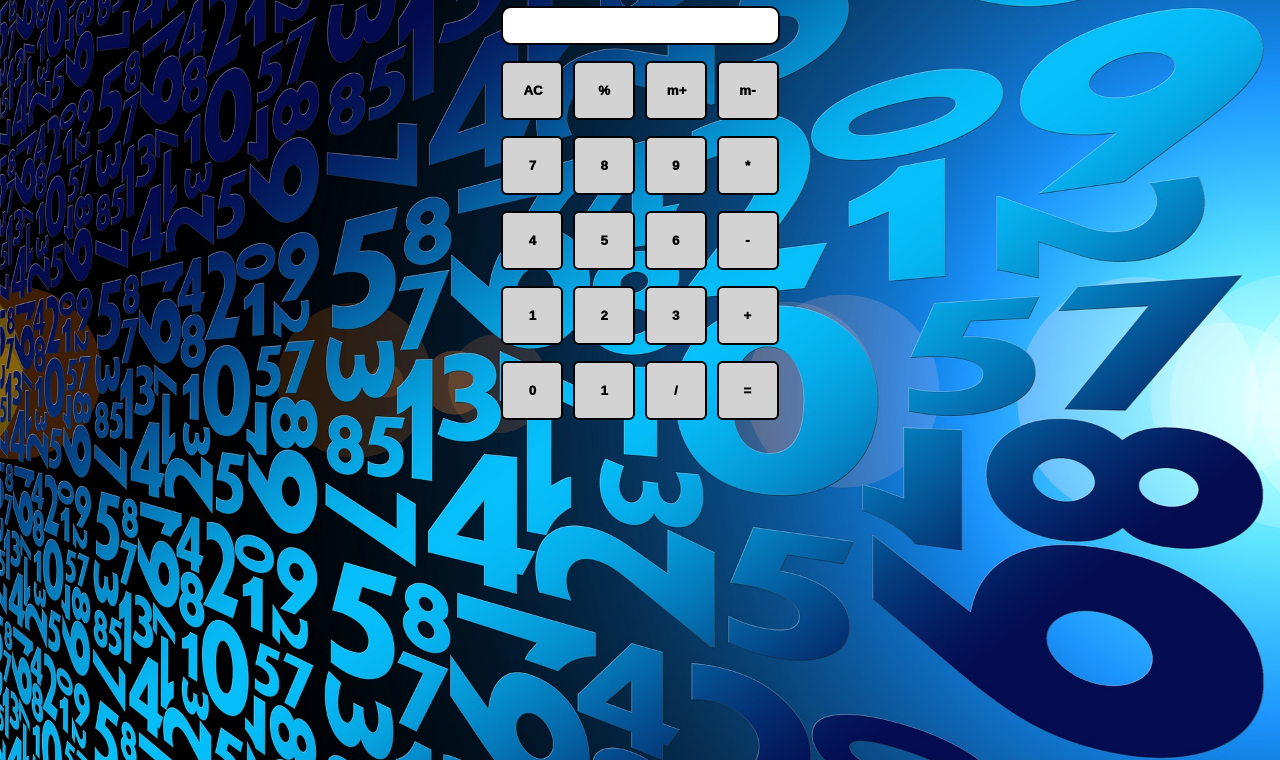
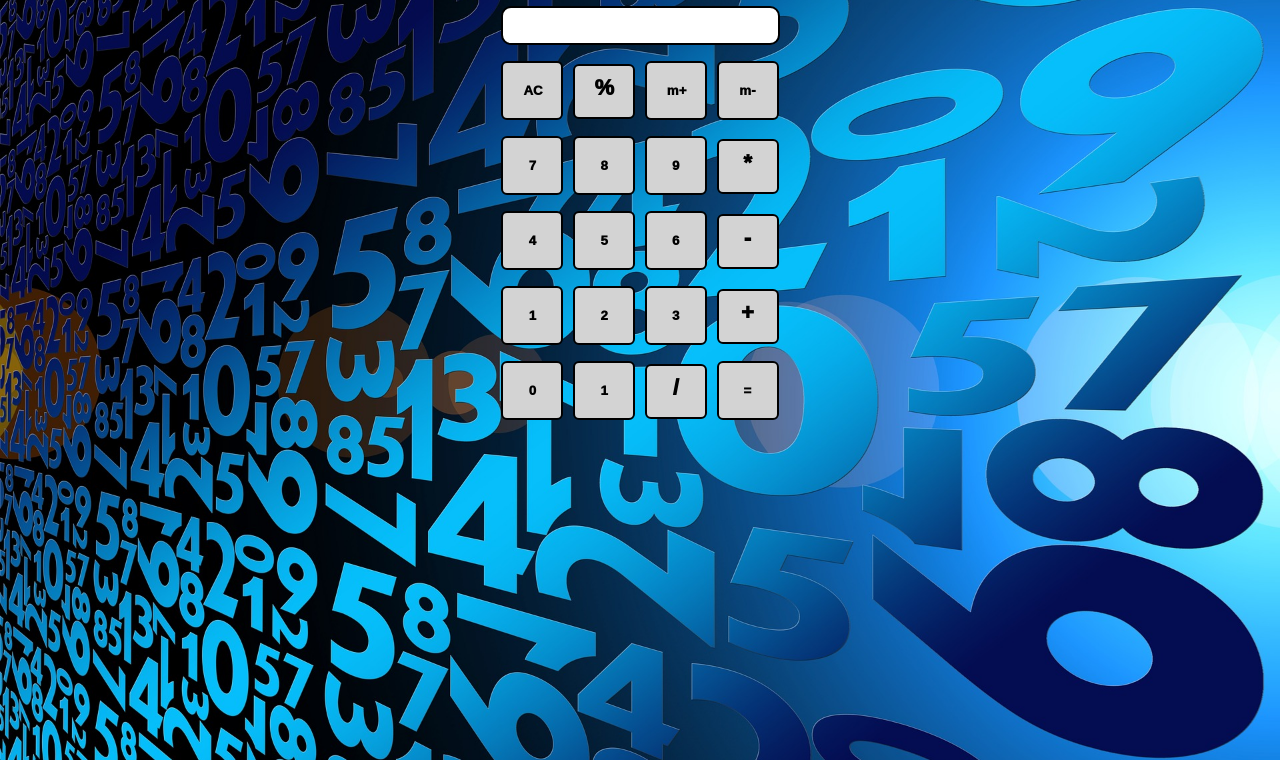
Before and after one commit to jubyer00/calculator, a plain HTML site: page index.html in a window 1280 px wide. Shown: the part 40-800 px from the top of the page. Drawn offline with Linux system fonts and the light colour scheme.

Commit message:
symbols size changed

```diff
--- a/index.html
+++ b/index.html
@@ -17,7 +17,7 @@
                 <div class="row"><input type="text"></div>
                 <div class="row  ">
                         <button class="button">AC</button>
-                        <button class="button">%</button>
+                        <button class="button symbols">%</button>
                         <button class="button">m+</button>
                         <button class="button">m-</button>
                 </div>
@@ -25,24 +25,24 @@
                         <button class="button">7</button>
                         <button class="button">8</button>
                         <button class="button">9</button>
-                        <button class="button">*</button>
+                        <button class="button symbols">*</button>
                 </div>
                 <div class="row  ">
                         <button class="button">4</button>
                         <button class="button">5</button>
                         <button class="button">6</button>
-                        <button class="button">-</button>
+                        <button class="button symbols">-</button>
                 </div>
                 <div class="row ">
                         <button class="button">1</button>
                         <button class="button">2</button>
                         <button class="button">3</button>
-                        <button class="button">+</button>
+                        <button class="button symbols">+</button>
                 </div>
                 <div class="row  ">
                         <button class="button">0</button>
                         <button class="button">1</button>
-                        <button class="button">/</button>
+                        <button class="button symbols">/</button>
                         <button class="button">=</button>
                 </div>
         </div>
--- a/style.css
+++ b/style.css
@@ -1,15 +1,19 @@
 @import url('https://fonts.googleapis.com/css2?family=Roboto+Condensed&display=swap');
-*{
+
+* {
     margin: 0;
     padding: 0;
 }
-html, body {
+
+html,
+body {
     /* height: 100%;
     width: 100%; */
     font-family: 'Roboto Condensed', sans-serif;
 }
-body{
-    background-image:url(./6.jpg);
+
+body {
+    background-image: url(./6.jpg);
     background-size: cover;
     background-repeat: no-repeat;
     height: 100vh;
@@ -17,10 +21,11 @@ body{
 
 }
 
-h1{
+h1 {
     color: white;
 }
-.button{
+
+.button {
     background-color: lightgray;
     color: black;
     font-weight: 1000;
@@ -31,13 +36,18 @@ h1{
     border-radius: 6px;
     cursor: pointer;
 }
+
 .button:hover {
-    background-color: black; /* Change background color on hover */
-    color: white; /* Change text color on hover */
+    background-color: black;
+    /* Change background color on hover */
+    color: white;
+    /* Change text color on hover */
 }
-.row{
+
+.row {
     margin: 8px 0px;
 }
+
 .row input {
     height: 25px;
     width: 215px;
@@ -46,3 +56,11 @@ h1{
     border: 2px solid black;
     border-radius: 10px;
 }
+
+.symbols {
+    font-size: 22px;
+    padding-top: 9px;
+    padding-left: 5px;
+    padding-right: 5px;
+    padding-bottom: 16px;
+}
```
